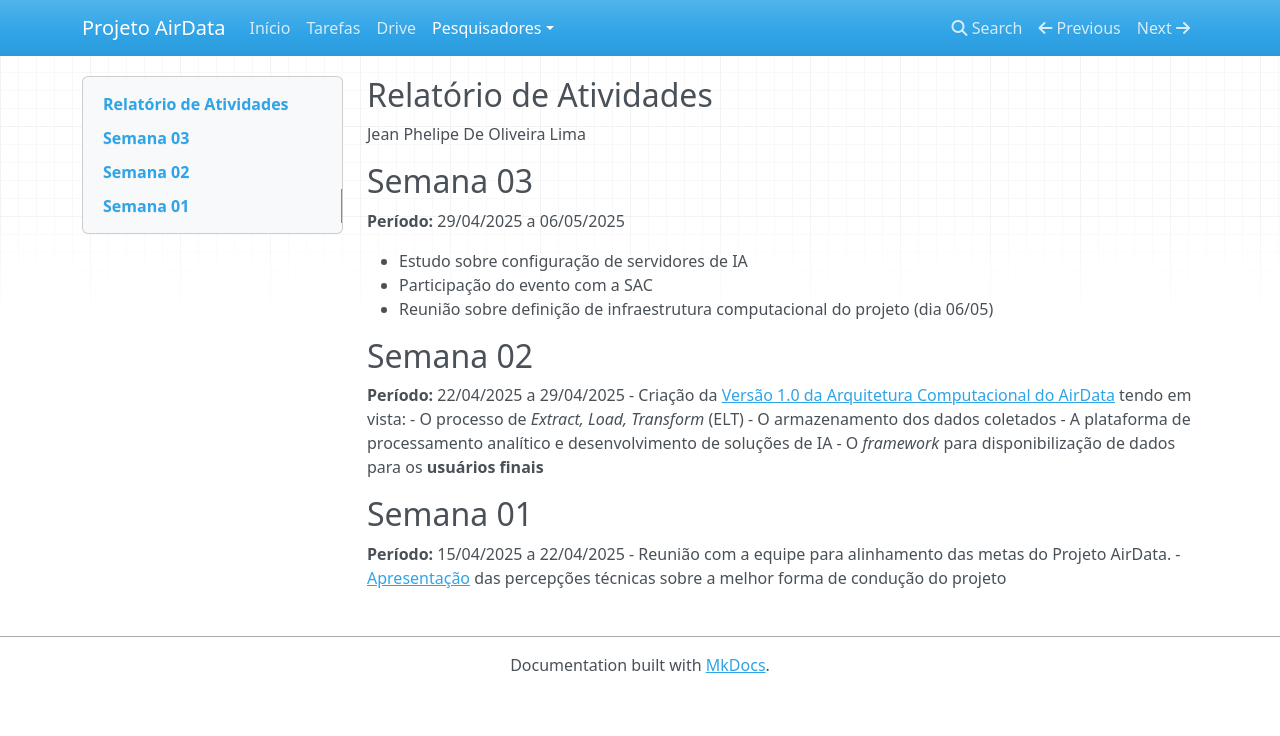
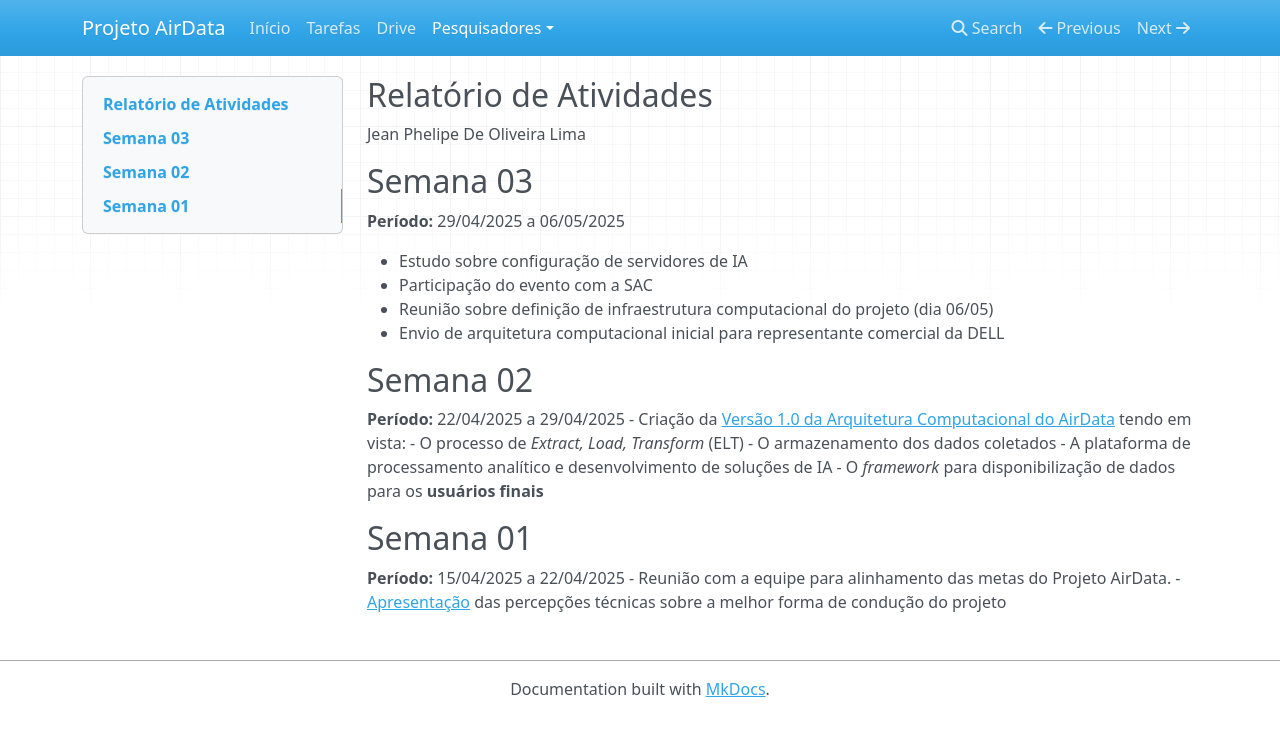
Before and after one commit to projetoairdata/web, an MkDocs documentation site: the page built from docs/pesquisadores/jean_lima.md, in a window 1280 px wide. Shown: the top 736 px of the page. Built offline with MkDocs 1.6.1, drawn with Linux system fonts in a browser that asks for light colours; nearby versions of some CDN libraries.

Commit message:
Atualização de Relatório Semanal - Jean

```diff
--- a/docs/pesquisadores/jean_lima.md
+++ b/docs/pesquisadores/jean_lima.md
@@ -9,6 +9,7 @@ Jean Phelipe De Oliveira Lima
 - Estudo sobre configuração de servidores de IA
 - Participação do evento com a SAC
 - Reunião sobre definição de infraestrutura computacional do projeto (dia 06/05)
+- Envio de arquitetura computacional inicial para representante comercial da DELL
 
 
 ## Semana 02
```
